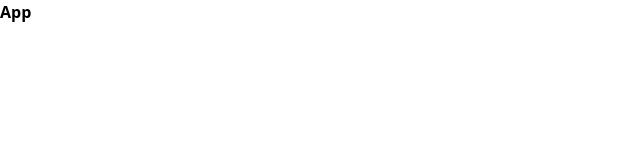
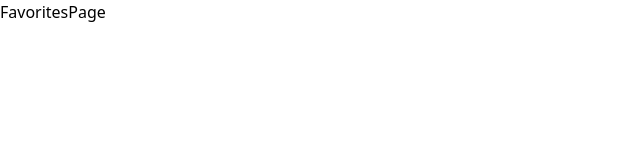
Before and after one commit to stepGT/this_react_github_api, a React (Create React App) app: page /favorites in a window 1280 px wide. Shown: the top 160 px of the page, without its empty margins (0-640 px from the left). Built offline with nearby package versions, Linux system fonts and the light colour scheme.

Commit message:
Added pages && routes

```diff
--- a/src/App.tsx
+++ b/src/App.tsx
@@ -1,5 +1,14 @@
+import { Routes, Route } from 'react-router-dom';
+import HomePage from './pages/FavoritesPage';
+import FavoritesPage from './pages/HomePage';
+
 const App = () => {
-  return <div className="font-bold">App</div>;
+  return (
+    <Routes>
+      <Route path="/" element={<HomePage />} />
+      <Route path="/favorites" element={<FavoritesPage />} />
+    </Routes>
+  );
 };
 
 export default App;
--- a/src/index.tsx
+++ b/src/index.tsx
@@ -1,6 +1,11 @@
 import ReactDOM from 'react-dom/client';
 import './index.css';
 import App from './App';
+import { BrowserRouter } from 'react-router-dom';
 
 const root = ReactDOM.createRoot(document.getElementById('root') as HTMLElement);
-root.render(<App />);
+root.render(
+  <BrowserRouter>
+    <App />
+  </BrowserRouter>,
+);
--- /dev/null
+++ b/src/pages/FavoritesPage.tsx
@@ -0,0 +1,5 @@
+const HomePage = () => {
+  return <div>HomePage</div>;
+};
+
+export default HomePage;
--- /dev/null
+++ b/src/pages/HomePage.tsx
@@ -0,0 +1,5 @@
+const FavoritesPage = () => {
+  return <div>FavoritesPage</div>;
+};
+
+export default FavoritesPage;
```
